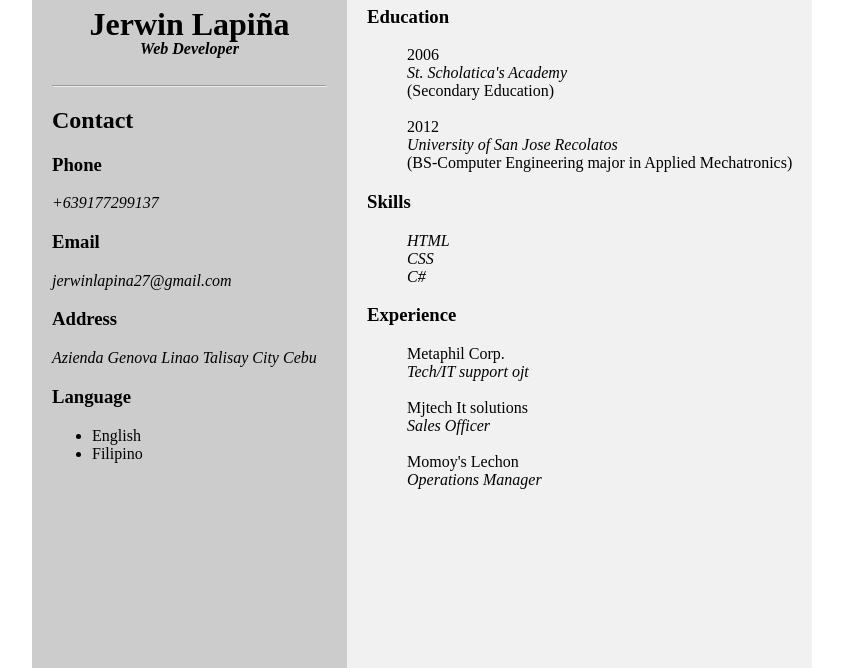
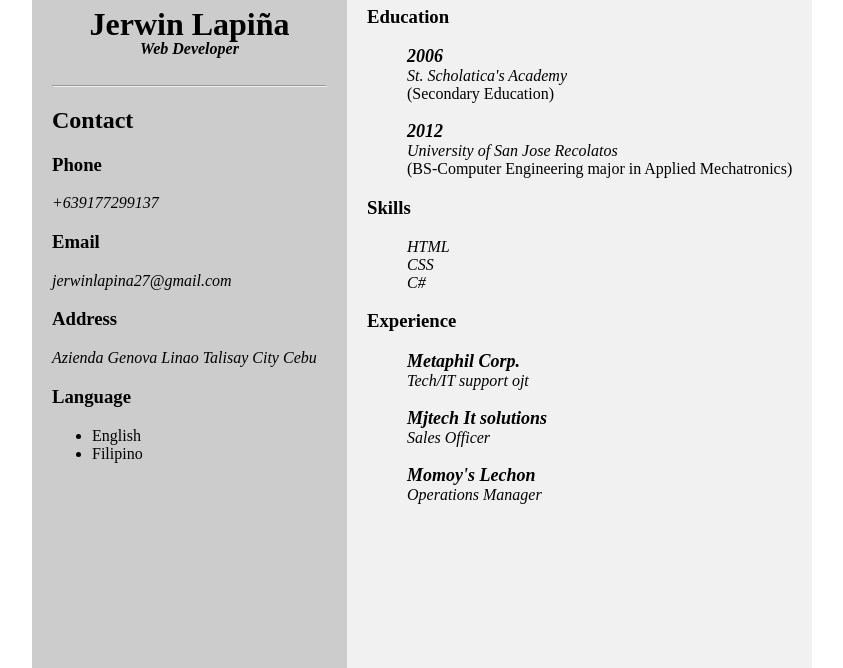
Before and after one commit to jerwinlapina/resume, a plain HTML site: page index.html in a window 1280 px wide. Shown: the part 182-850 px from the top of the page, without its empty margins (208-1051 px from the left). Drawn offline with Linux system fonts and the light colour scheme.

Commit message:
Update index.html

```diff
--- a/index.html
+++ b/index.html
@@ -14,7 +14,6 @@
 
 
     <body>
-
 
         <header>
 
@@ -52,12 +51,12 @@
              <h3>Education</h3>
                 <ul >
                     <li>
-                        <span2>2006</span2><br>
+                        <span class="fitalic">2006</span><br>
                         <span>St. Scholatica's Academy</span><br>
                             (Secondary Education)
                     </li><br>
                     <li>
-                        <span2>2012</span2><br>
+                        <span class="fitalic">2012</span><br>
                         <span>University of San Jose Recolatos</span><br>
                             (BS-Computer Engineering major in Applied Mechatronics)
                     </li>
@@ -84,21 +83,20 @@
                 <ul>
 
                     <li>
-                        <span2>Metaphil Corp.</span><br>
+                        <span class="fitalic">Metaphil Corp.</span><br>
                         <span>Tech/IT support ojt</span>
                     </li><br>
                     <li>
-                        <span2>Mjtech It solutions</span2><br>
+                        <span class="fitalic">Mjtech It solutions</span><br>
                         <span>Sales Officer</span>
                     </li><br>
                     <li>
-                        <span2>Momoy's Lechon</span2><br>
+                        <span class="fitalic">Momoy's Lechon</span><br>
                         <span>Operations Manager</span>
                     </li>
 
                 </ul>
 
             </section>
-
     </body>
 </html>
```
